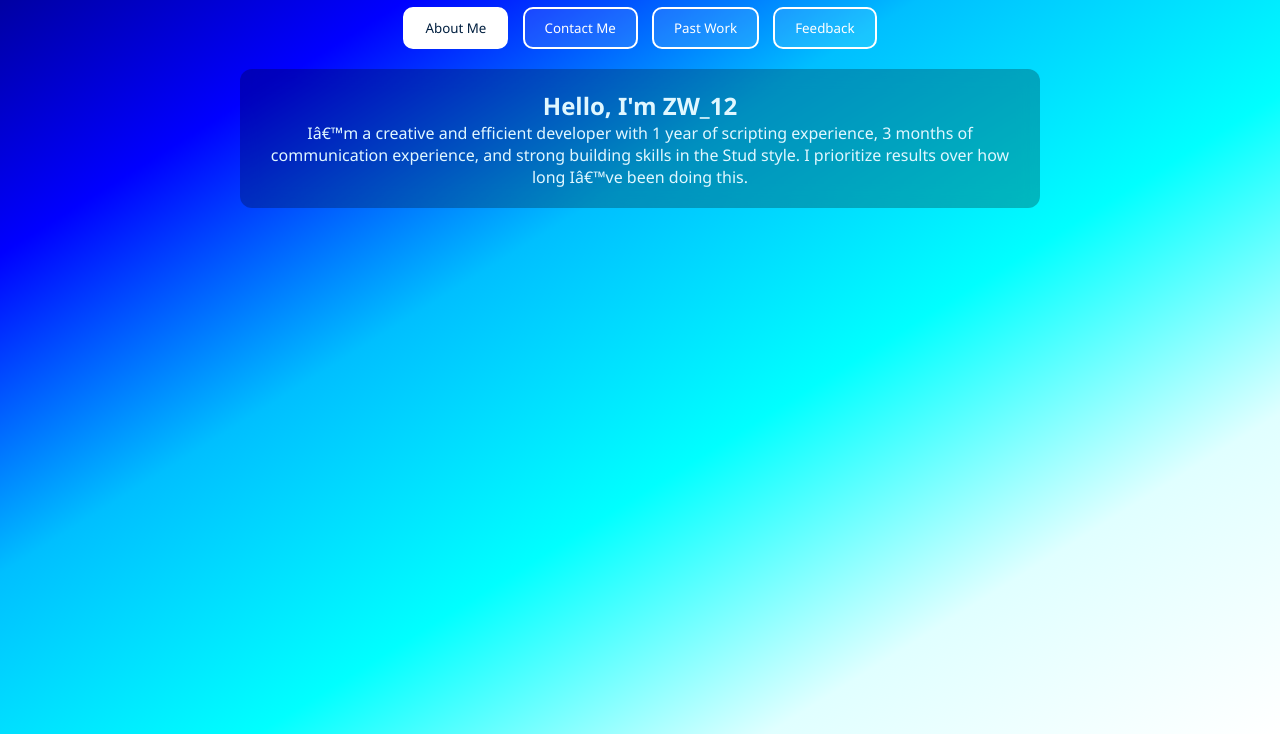
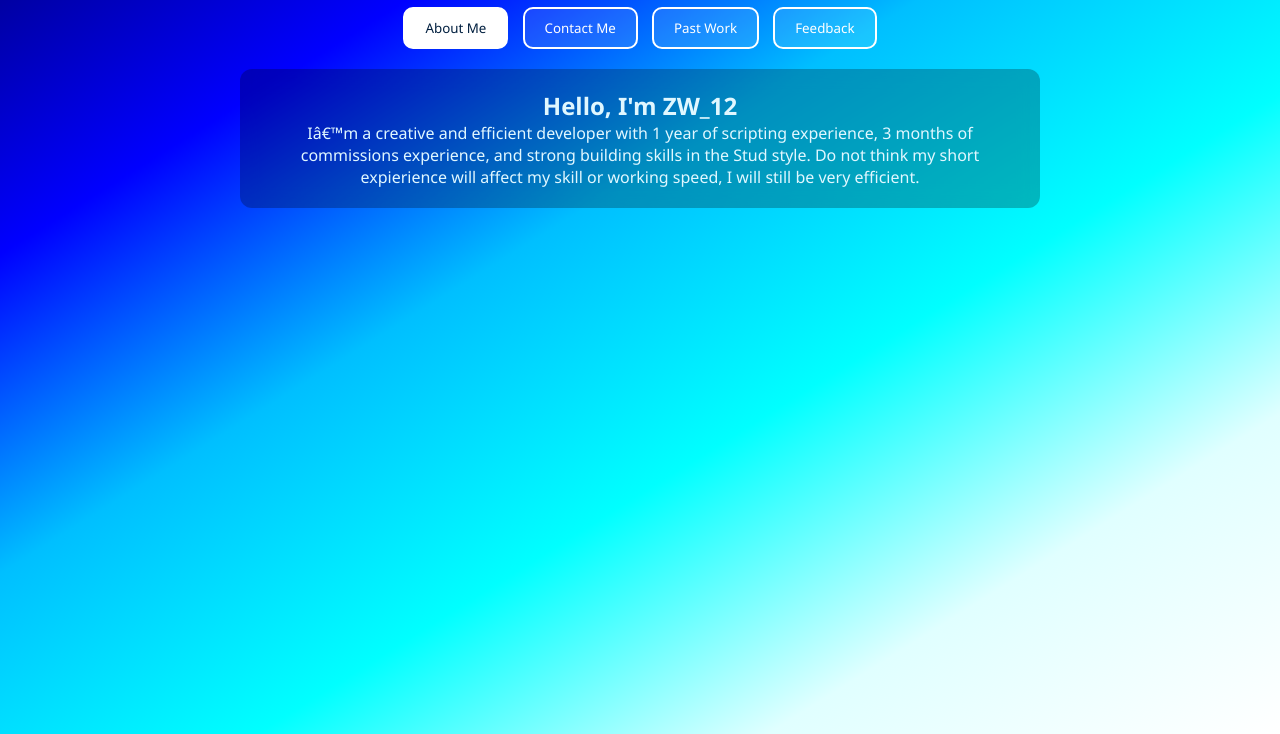
Before and after one commit to zawg982/portfolio-ZW_12, a plain HTML site: page index.html in a window 1280 px wide. Shown: the part 66-800 px from the top of the page. Drawn offline with Linux system fonts and the light colour scheme.

Commit message:
Update index.html

```diff
--- a/index.html
+++ b/index.html
@@ -21,7 +21,7 @@
   <main>
     <section id="aboutSection">
       <h1>Hello, I'm ZW_12</h1>
-      <p>I’m a creative and efficient developer with 1 year of scripting experience, 3 months of communication experience, and strong building skills in the Stud style. I prioritize results over how long I’ve been doing this.</p>
+      <p>I’m a creative and efficient developer with 1 year of scripting experience, 3 months of commissions experience, and strong building skills in the Stud style. Do not think my short expierience will affect my skill or working speed, I will still be very efficient.</p>
     </section>
 
     <section id="contactSection" class="hidden">
```
